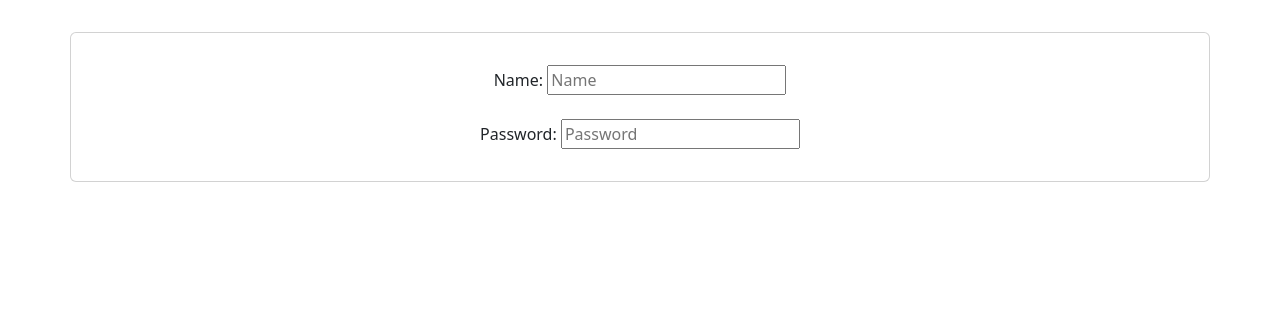
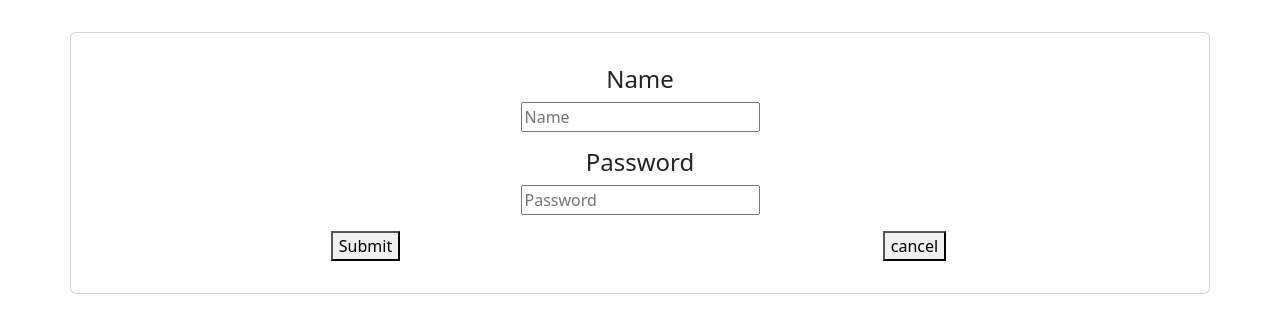
Before and after one commit to mayanjer/inventory_react, a React (Vite) app: page / in a window 1280 px wide. Shown: the top 332 px of the page. Built offline with nearby package versions, Linux system fonts and the light colour scheme.

Commit message:
Added a form

```diff
--- a/src/components/Form.jsx
+++ b/src/components/Form.jsx
@@ -1,24 +1,35 @@
-
+import { Col, Row } from "react-bootstrap";
 
 function Form() {
-    return (
-        <form action="">
-            <div className="card container">
+  return (
+    <form action="">
+      <div className="card container">
+        <Row>
+          <Col>
+            <h4>Name</h4>
             <div>
-                Name:&nbsp;
-            <input type="text" placeholder = "Name" />
-                </div><br/>
-                <div>
-                    Password:&nbsp;
-                    <input type="text" placeholder = "Password"/>
-                </div>
+              <input type="text" placeholder="Name" />
+            </div>
+            <h4 className="mt-3">Password</h4>
 
+            <div>
+              <input type="text" placeholder="Password" />
             </div>
-
-
-
-        </form>
-    )
+          </Col>
+        </Row>
+        <Row>
+          <Col>
+            <button type="submit" className="mt-3">
+              Submit
+            </button>
+          </Col>
+          <Col>
+            <button className="mt-3 "> cancel</button>
+          </Col>
+        </Row>
+      </div>
+    </form>
+  );
 }
 
-export default Form
+export default Form;
```
